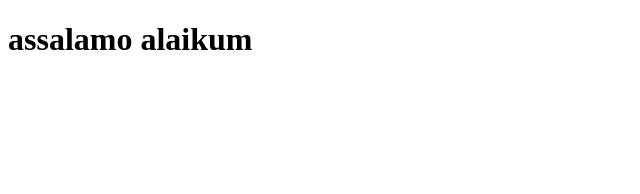
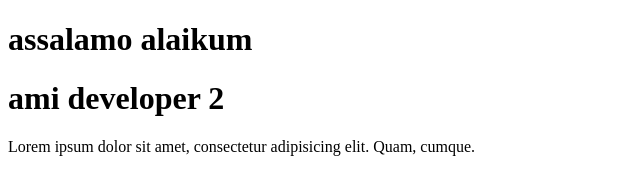
Before and after one commit to M-RayhanKhan/git-team, a plain HTML site: page index.html in a window 1280 px wide. Shown: the whole page, without its empty margins (0-640 px from the left). Drawn offline with Linux system fonts and the light colour scheme.

Commit message:
new branch developer-2

```diff
--- a/index.html
+++ b/index.html
@@ -7,5 +7,7 @@
 </head>
 <body>
     <h1>assalamo alaikum</h1>
+    <h1>ami developer 2 </h1>
+    <p>Lorem ipsum dolor sit amet, consectetur adipisicing elit. Quam, cumque.</p>
 </body>
 </html>
```
